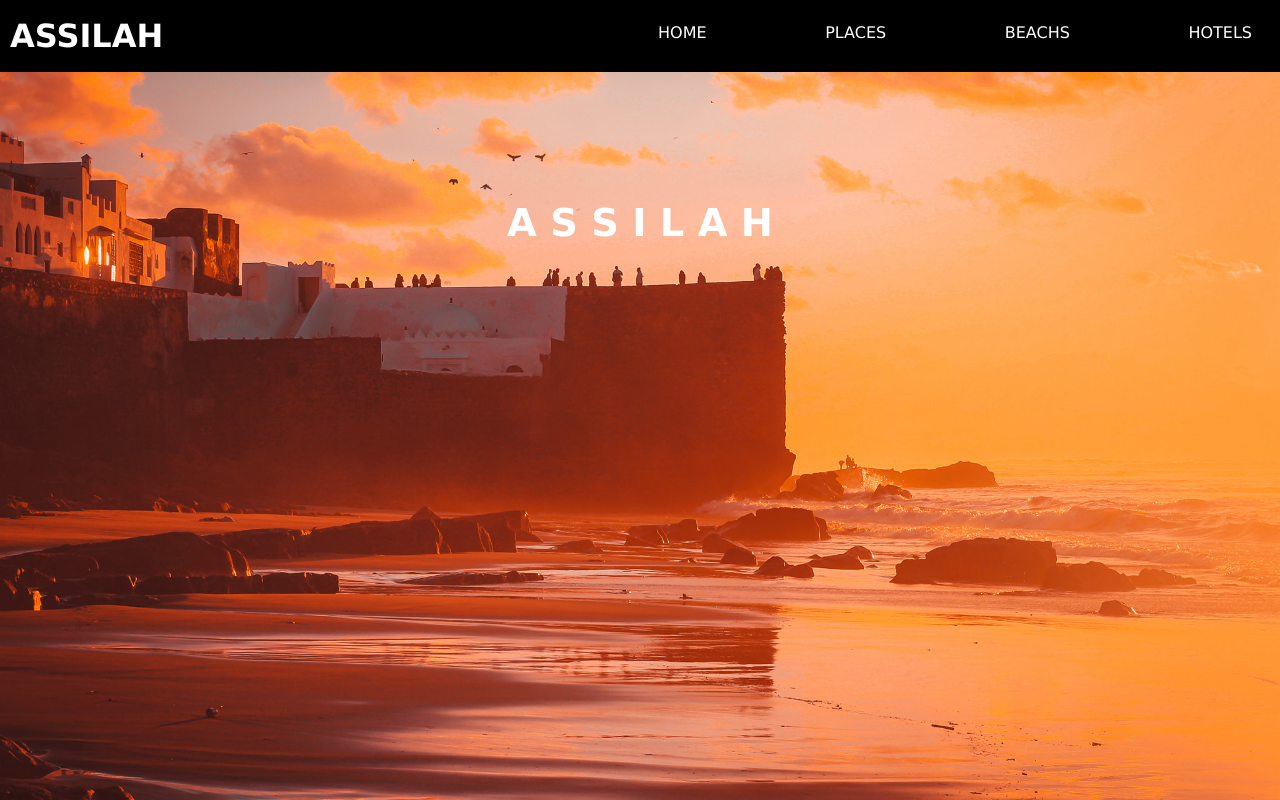
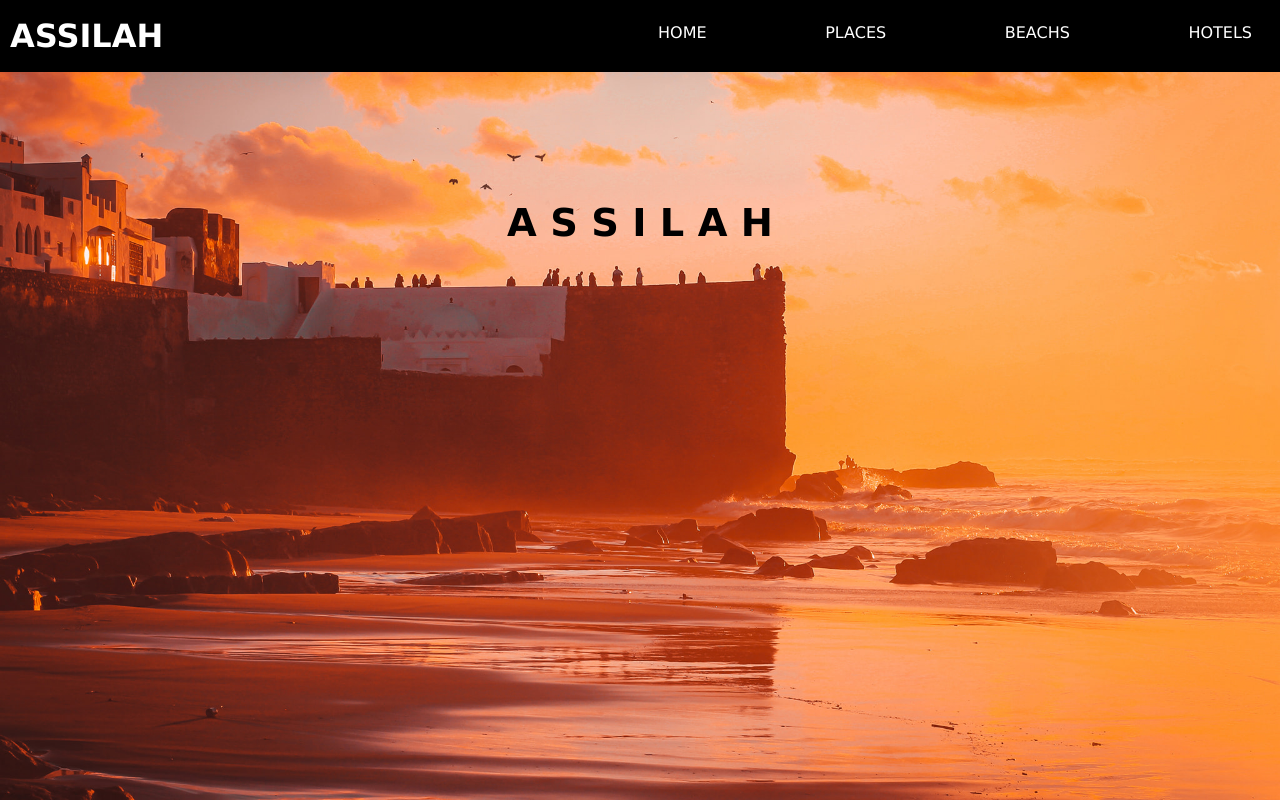
Before and after one commit to elyatim-omar/site-responsive-de-la-ville-assilah, a plain HTML site: page ville d'assilah/index.html in a window 1280 px wide. Drawn offline with Linux system fonts and the light colour scheme.

Commit message:
Update style.css

```diff
--- a/ville d'assilah/style.css
+++ b/ville d'assilah/style.css
@@ -44,10 +44,13 @@
       position: relative;
       text-align: center;
       margin-top: 10%;
-font-size: larger;
-color: black;
+      font-size: larger;
 
 
+
+    }
+    .city h1{
+      color: black;
     }
 
 
```
